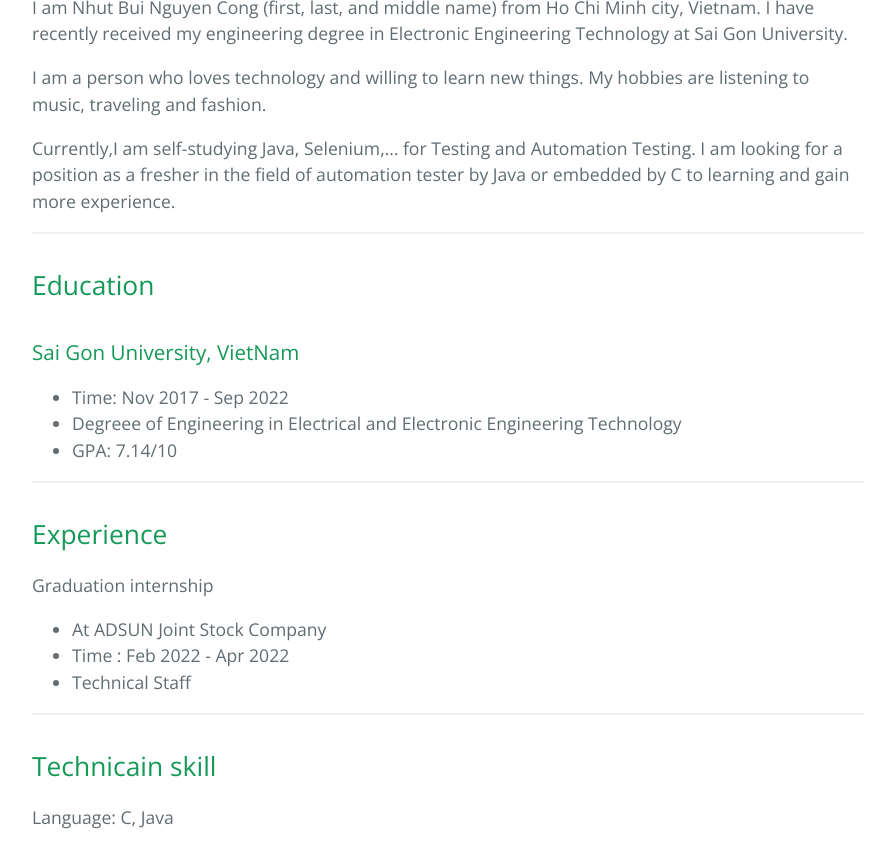
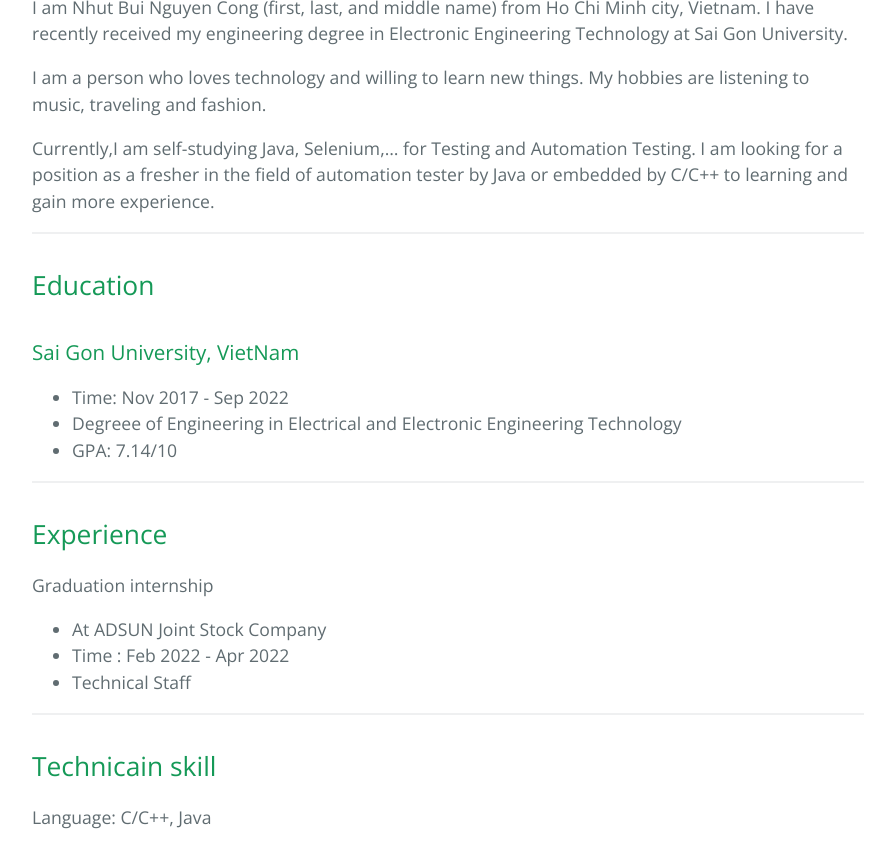
Before and after one commit to NhutBuiNC/NhutBuiNC.github.io, a Jekyll site: the page built from index.md, in a window 1280 px wide, cut to the strip 638-1490 px from the top of the page. Shown: the whole strip, without its empty margins (192-1087 px from the left). Built offline with Jekyll 4.4.1, drawn with Linux system fonts in a browser that asks for light colours.

```diff
--- a/index.md
+++ b/index.md
@@ -16,7 +16,7 @@ I am Nhut Bui Nguyen Cong (first, last, and middle name) from Ho Chi Minh city,
 
 I am a person who loves technology and willing to learn new things. My hobbies are listening to music, traveling and fashion.
 
-Currently,I am self-studying Java, Selenium,... for Testing and Automation Testing. I am looking for a position as a fresher in the field of automation tester by Java or embedded by C to learning and gain more experience.
+Currently,I am self-studying Java, Selenium,... for Testing and Automation Testing. I am looking for a position as a fresher in the field of automation tester by Java or embedded by C/C++ to learning and gain more experience.
 
 
 
@@ -45,7 +45,7 @@ Graduation internship
 ------
 ## Technicain skill
 
-Language: C, Java
+Language: C/C++, Java
 
 General: Auto Testing, Embedded.
 
```
